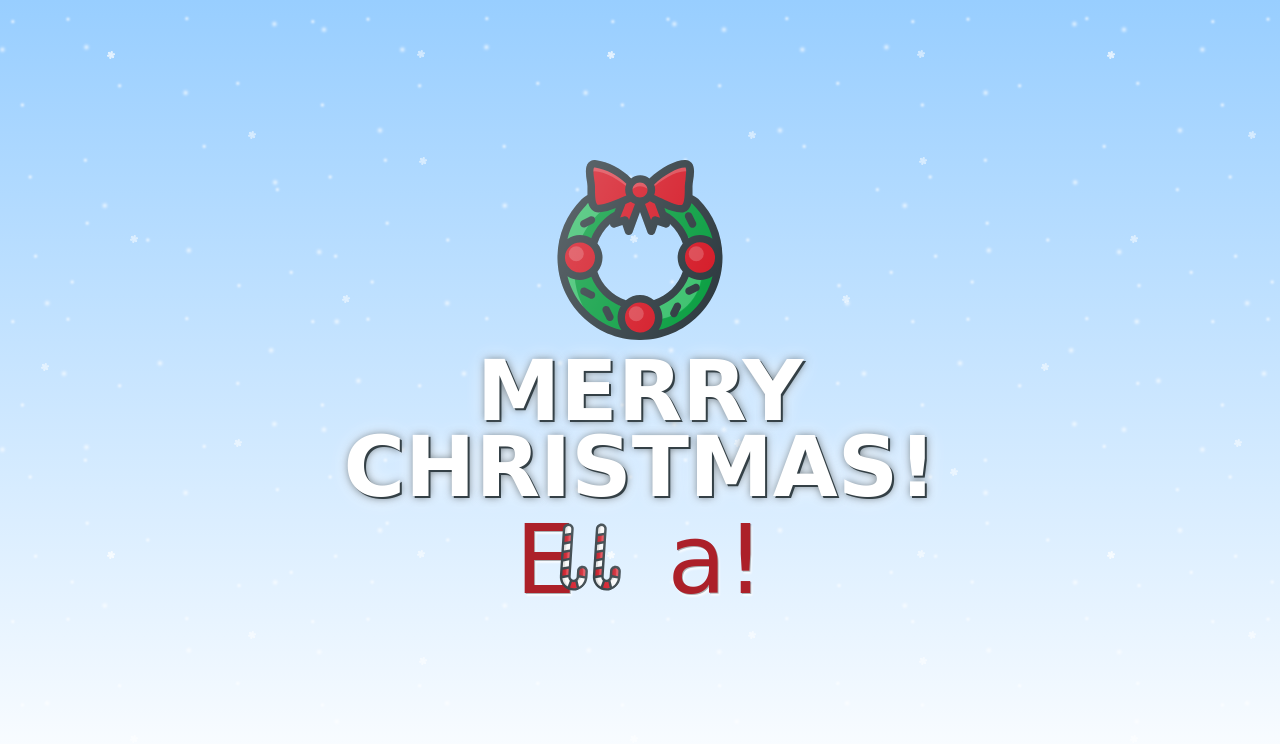
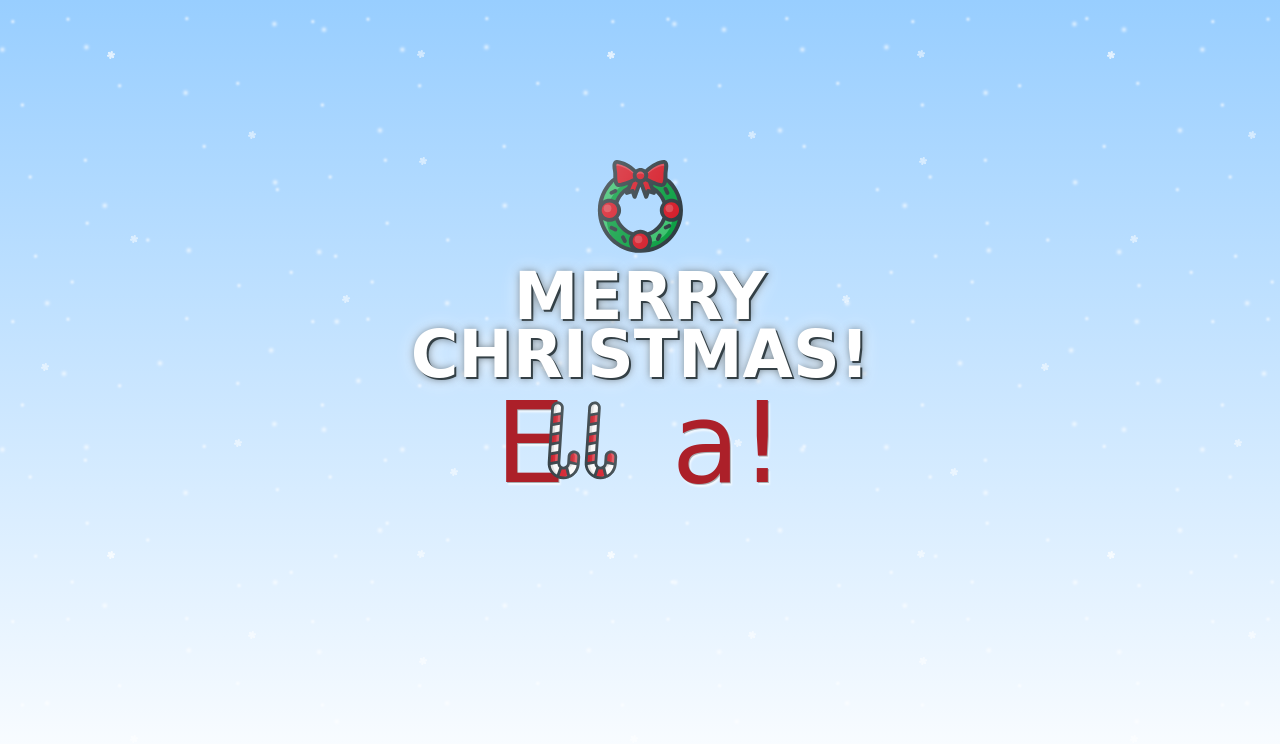
Before and after one commit to gungunzp/Christmas_card, a plain HTML site: page index.html in a window 1280 px wide. Drawn offline with Linux system fonts and the light colour scheme; a web font is replaced by a local one.

Commit message:
3rd commit

```diff
--- a/css/style.css
+++ b/css/style.css
@@ -6,7 +6,7 @@ html,
 body {
     width: 100%;
     height: 100%;
-    font-size: 75%;
+    font-size: 58%;
     margin: 0;
     padding: 0;
 }
@@ -116,7 +116,7 @@ body.bg:after {
 */
 
 #wreath {
-    width: 15rem;
+    width: 10rem;
 }
 
 .one {
@@ -130,7 +130,7 @@ body.bg:after {
     line-height: .9em;
     text-shadow: 2px 2px 0 #344046, 1px 1px 8px rgba(52, 64, 70, .7), 1px 1px 20px rgba(255, 255, 255, .8);
     text-transform: uppercase;
-    padding: 1rem 0 1rem;
+    padding: 1.5rem 0 1rem;
 }
 
 .two {
@@ -138,7 +138,7 @@ body.bg:after {
     position: relative;
     color: #ac2029;
     font-family: 'Grand Hotel', cursive;
-    font-size: 8rem;
+    font-size: 12rem;
     line-height: .9em;
     text-shadow: 1px 1px 0 rgba(0, 0, 0, .3), 2px 3px 2px rgba(255, 255, 255, .7);
 }
@@ -146,12 +146,12 @@ body.bg:after {
 .candy_1,
 .candy_2 {
     position: absolute;
-    width: 4.8rem;
-    top: 1.05rem;
-    left: 4.95rem;
+    width: .6em;
+    top: .135em;
+    left: .613em;
     transform: rotate(137deg);
 }
 
 .candy_2 {
-    left: 2.25rem;
+    left: .285em;
 }
```
Also changed, not shown: timing.txt.
